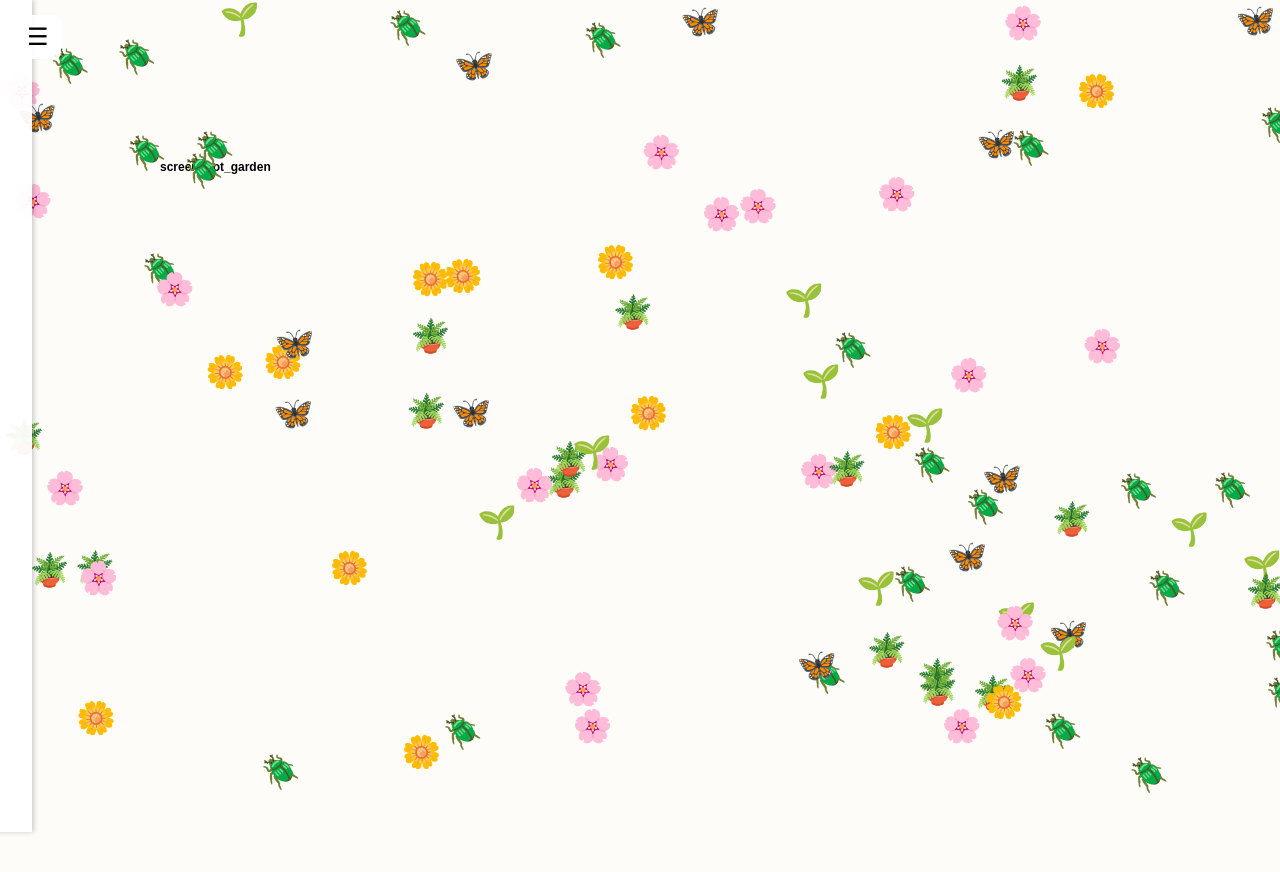
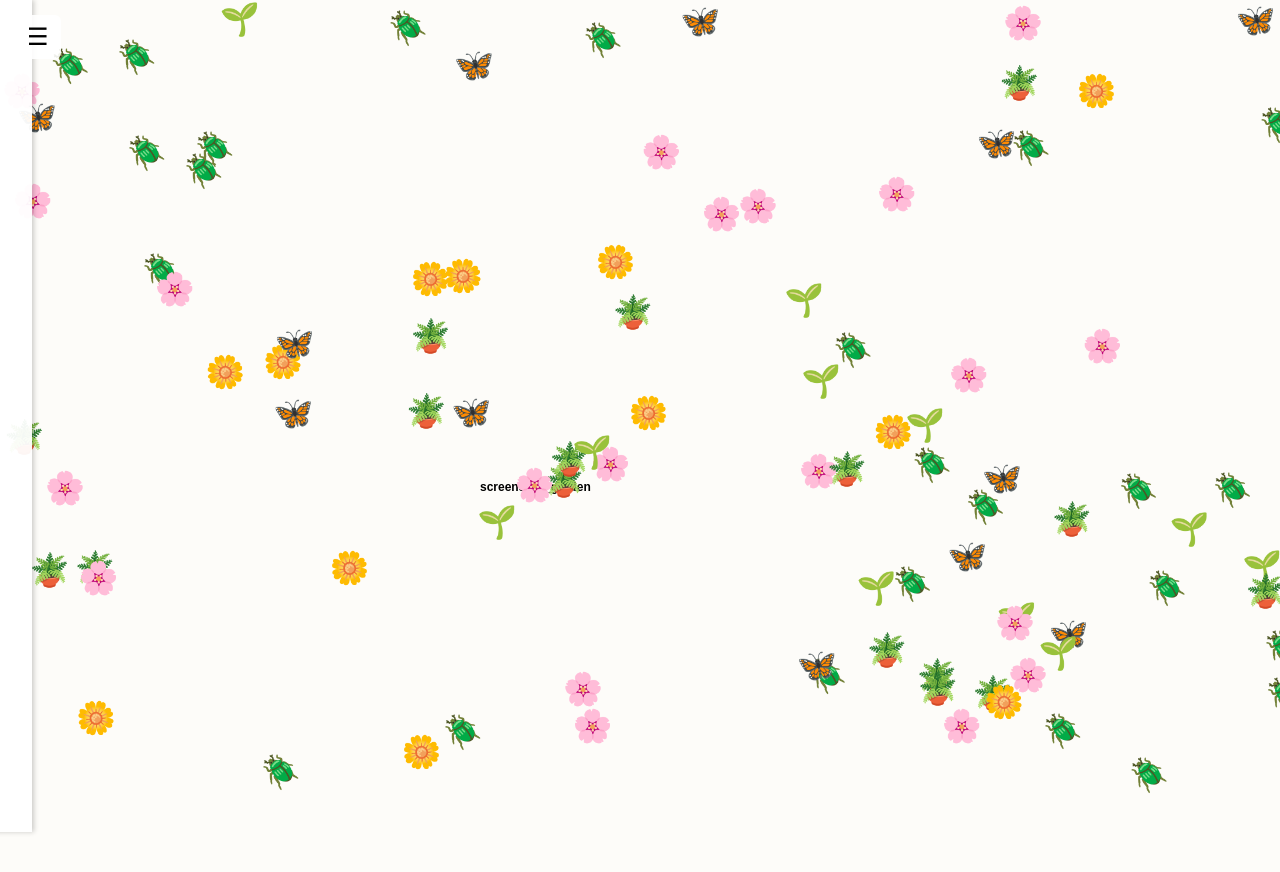
Before and after one commit to mysticouroboros/screenshot-garden, a plain HTML site: page index.html in a window 1280 px wide. Shown: the top 872 px of the page. Drawn offline with Linux system fonts and the light colour scheme.

Commit message:
Update index.html

```diff
--- a/index.html
+++ b/index.html
@@ -8,7 +8,7 @@
   margin: 0;
   height: 100vh;
   overflow: hidden;
-	   padding: 80px;
+	   padding: 400px;
   font-family: sans-serif;
   background: #fdfcf9;
 }
```
